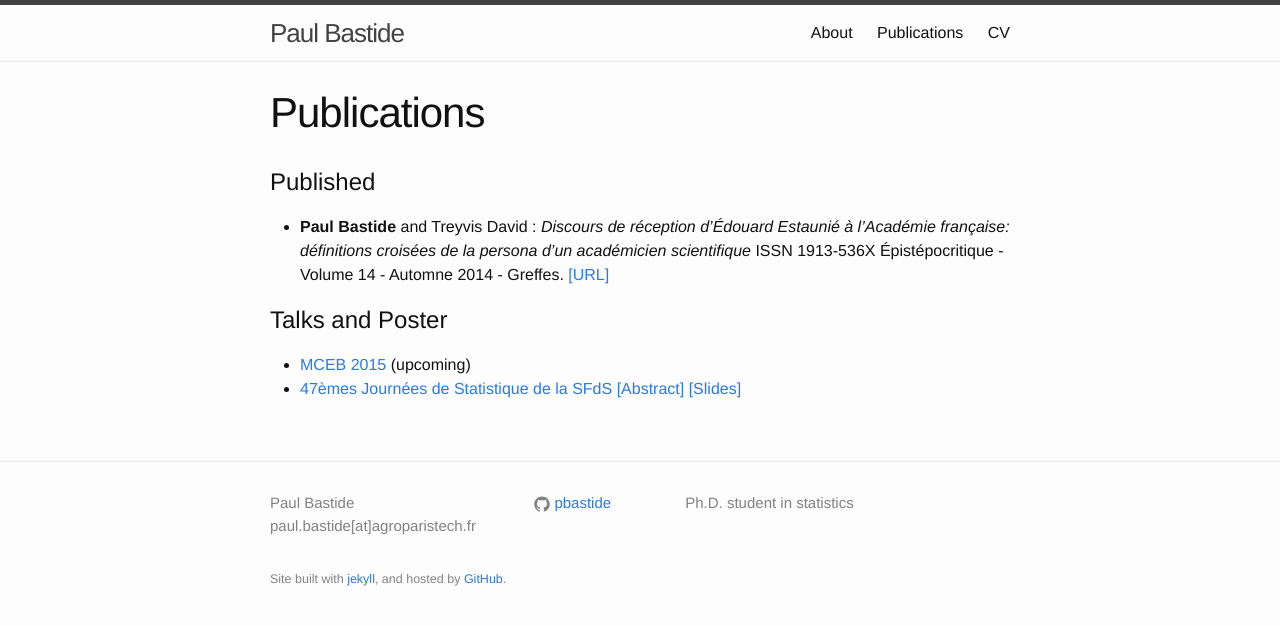
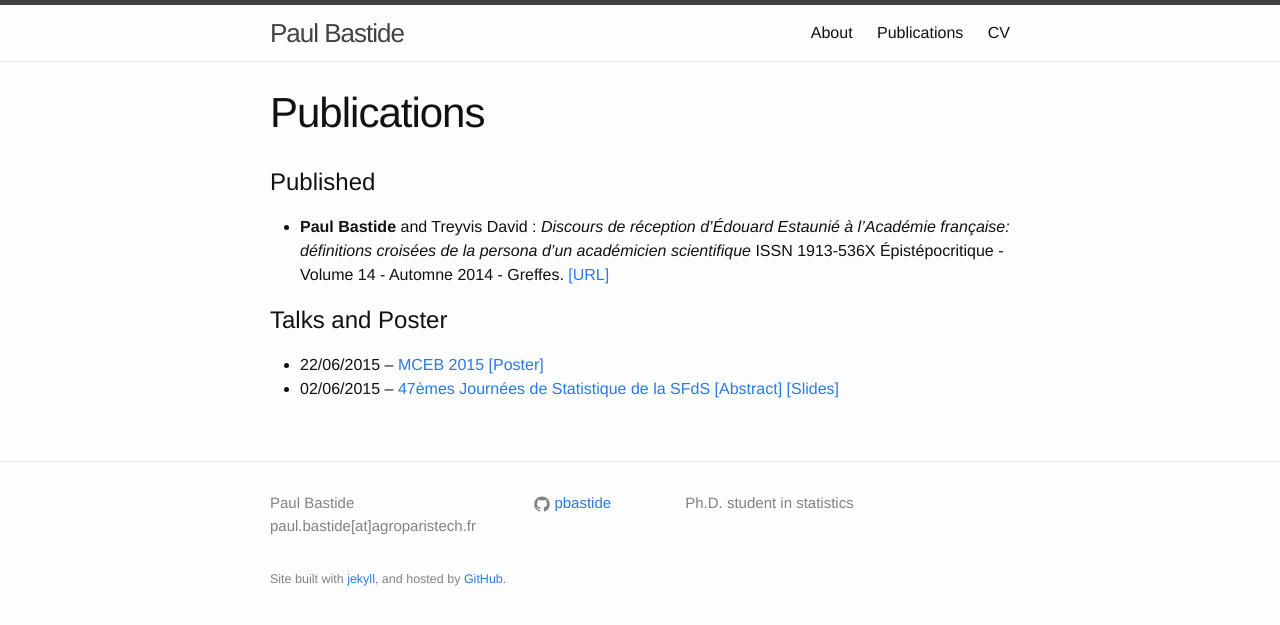
Before and after one commit to pbastide/pbastide.github.io, a Jekyll site: the page built from publi.md, in a window 1280 px wide. Shown: the top 625 px of the page. Built offline with Jekyll 4.4.1, drawn with Linux system fonts in a browser that asks for light colours; Markdown is read by kramdown in place of the engine named in the settings.

Commit message:
Add Poster MCEB

```diff
--- a/publi.md
+++ b/publi.md
@@ -13,5 +13,5 @@ weight: 3
 
 # Talks and Poster
 
-- [MCEB 2015](http://www.lirmm.fr/mceb2015/index.php) (upcoming)
-- [47èmes Journées de Statistique de la SFdS](http://jds2015.sfds.asso.fr/) [[Abstract]]({{site.baseurl}}/docs/SFdS_2015_v2.pdf) [[Slides]]({{site.baseurl}}/docs/20150602_JdS.pdf)
+- 22/06/2015 -- [MCEB 2015](http://www.lirmm.fr/mceb2015/index.php) [[Poster]]({{site.baseurl}}/docs/20150622_poster_MCEB.pdf)
+- 02/06/2015 -- [47èmes Journées de Statistique de la SFdS](http://jds2015.sfds.asso.fr/) [[Abstract]]({{site.baseurl}}/docs/SFdS_2015_v2.pdf) [[Slides]]({{site.baseurl}}/docs/20150602_JdS.pdf)
```
Also changed, not shown: 1 other file.
